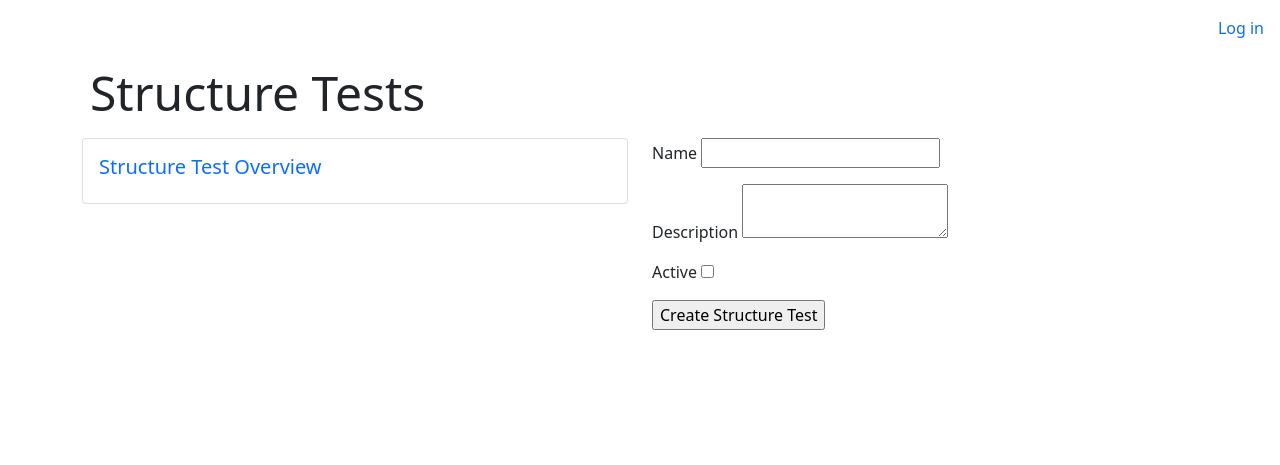
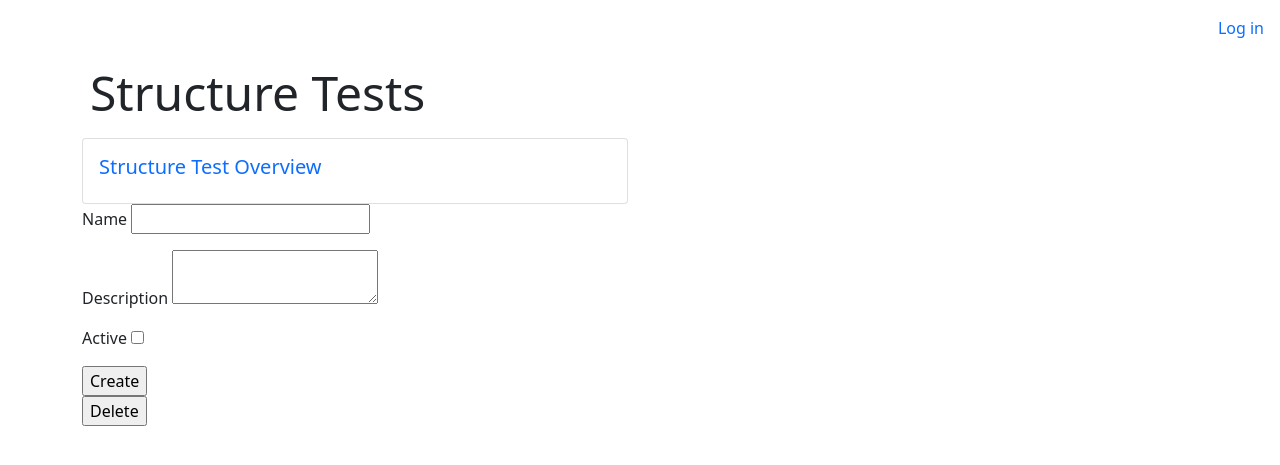
Before and after one commit to aparcar/wallchart, a Python web app: template templates/structure_test.html in a window 1280 px wide. Shown: the top 465 px of the page. Run offline with Jinja, Linux system fonts and the light colour scheme; the template is opened without the code that fills it, so the values that code supplies are empty.

Commit message:
allow to delete structure tests
Signed-off-by: Paul Spooren <mail@aparcar.org>

```diff
--- a/templates/structure_test.html
+++ b/templates/structure_test.html
@@ -3,15 +3,15 @@
 <h2 class="p-2 text-left display-5">Structure Tests</h2>
 <div class="row row-cols-1 row-cols-md-2 g-4">
 	<div class="col">
-	<div class="card">
-		<div class="card-body">
-			<a href="{{ url_for("structure_tests") }}">
-				<h5 class="card-title">Structure Test Overview</h5>
-			</a>
+		<div class="card">
+			<div class="card-body">
+				<a href="{{ url_for("structure_tests") }}">
+					<h5 class="card-title">Structure Test Overview</h5>
+				</a>
+			</div>
 		</div>
 	</div>
 </div>
-</br>
 {% if structure_test %}
 <form action="{{ url_for("structure_test", structure_test_id=structure_test.id) }}" method=post>
 {% else %}
@@ -29,6 +29,14 @@
 	<label for="active">Active</label>
 	<input name="active" type="checkbox" value=True {{ "checked" if structure_test.active }}/>
 	</p>
-    <input type="submit" value="{% if structure_test %}Update{% else %}Create{% endif %} Structure Test" />
+    <input type="submit" value="{% if structure_test %}Update{% else %}Create{% endif %}" />
+</form>
+{% if structure_test %}
+<form action="{{ url_for("structure_test", structure_test_id=structure_test.id) }}" method=post>
+{% else %}
+<form action="{{ url_for("structure_test") }}" method=post>
+{% endif %}
+	<input type="hidden" name="delete" value="1">
+	<input type="submit" value="Delete" />
 </form>
 {% endblock %}
```
Also changed, not shown: main.py (+10 -0 lines).
